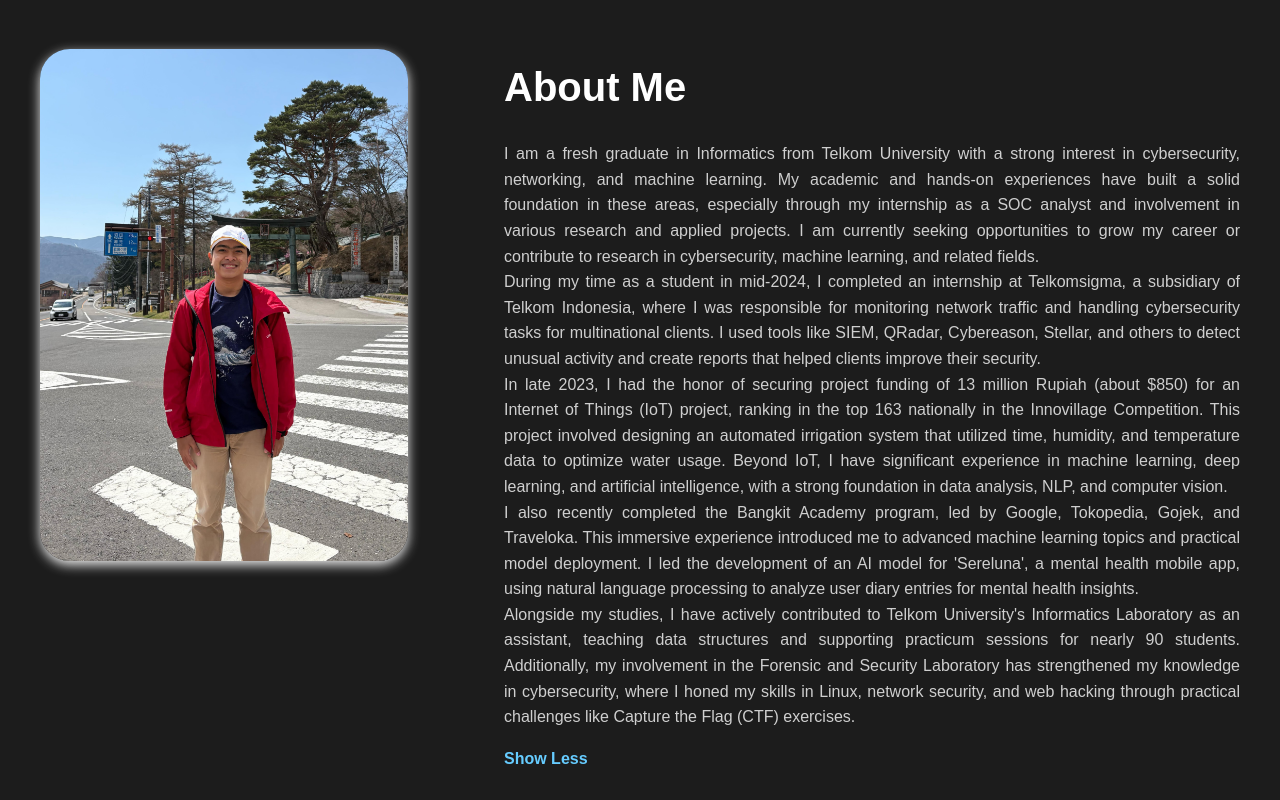
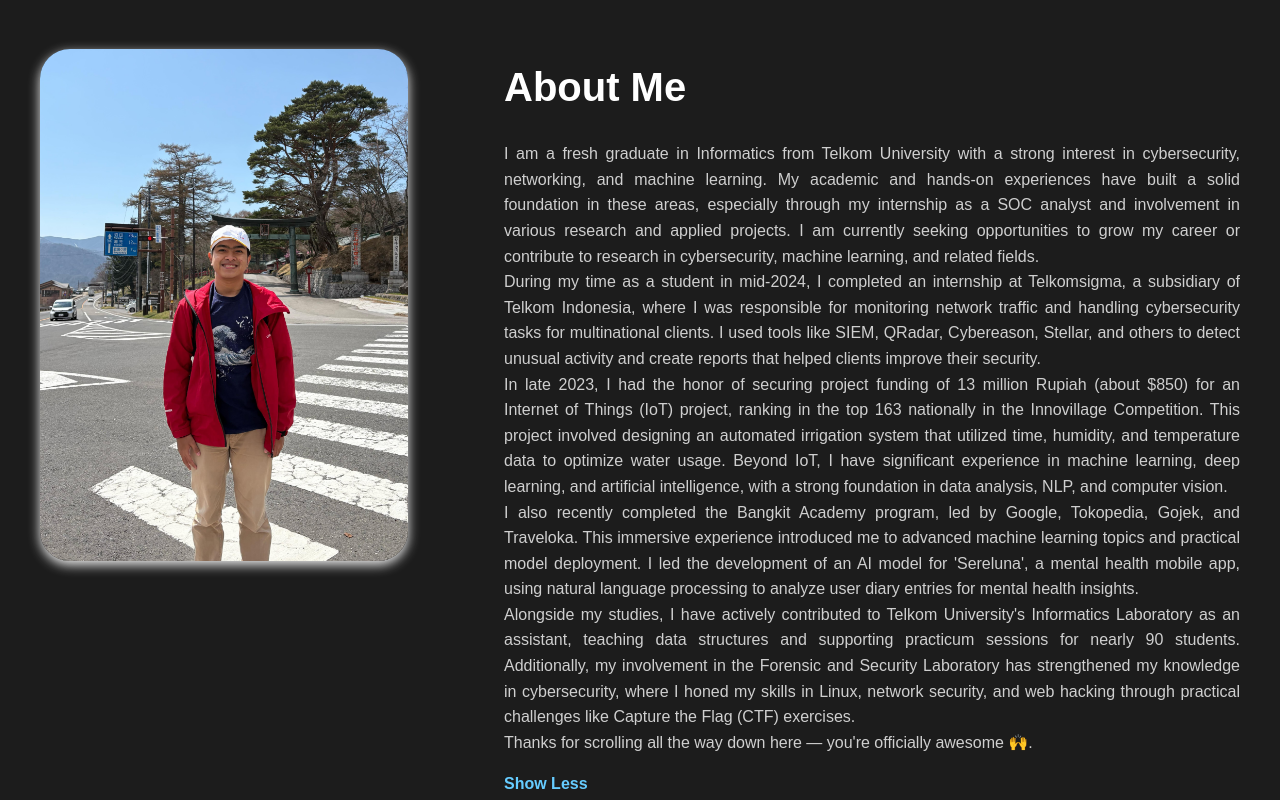
Before and after one commit to dlzams/azzam-web, a Next.js app: page / in a window 1280 px wide. Both pictures are taken after a click on the button "Show More". Shown: the part 837-1637 px from the top of the page. Built offline with nearby package versions, Linux system fonts and the light colour scheme.

Commit message:
update kecil  typo-typo

```diff
--- a/src/components/About.js
+++ b/src/components/About.js
@@ -99,6 +99,10 @@ const About = () => {
         Linux, network security, and web hacking through practical challenges
         like Capture the Flag (CTF) exercises.
       </p>
+      <p>
+        Thanks for scrolling all the way down here — you&apos;re officially
+        awesome 🙌.
+      </p>
     </>
   );
 
--- a/src/components/Experiences.js
+++ b/src/components/Experiences.js
@@ -16,7 +16,7 @@ const experiences = [
     image: "/integra.png",
   },
   {
-    title: "Technical Engineer",
+    title: "Technical Consultant",
     company: "Virtus Technology Indonesia",
     date: "June 2025 - August 2025",
     description: ["Pre-sales Palo Alto Networks.", "etc."],
```
